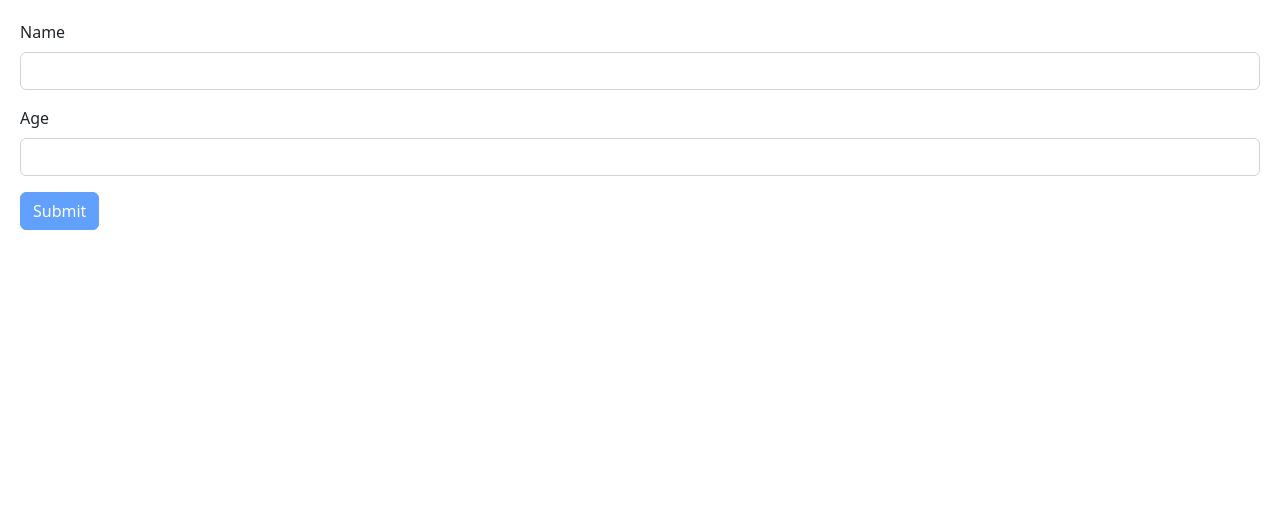
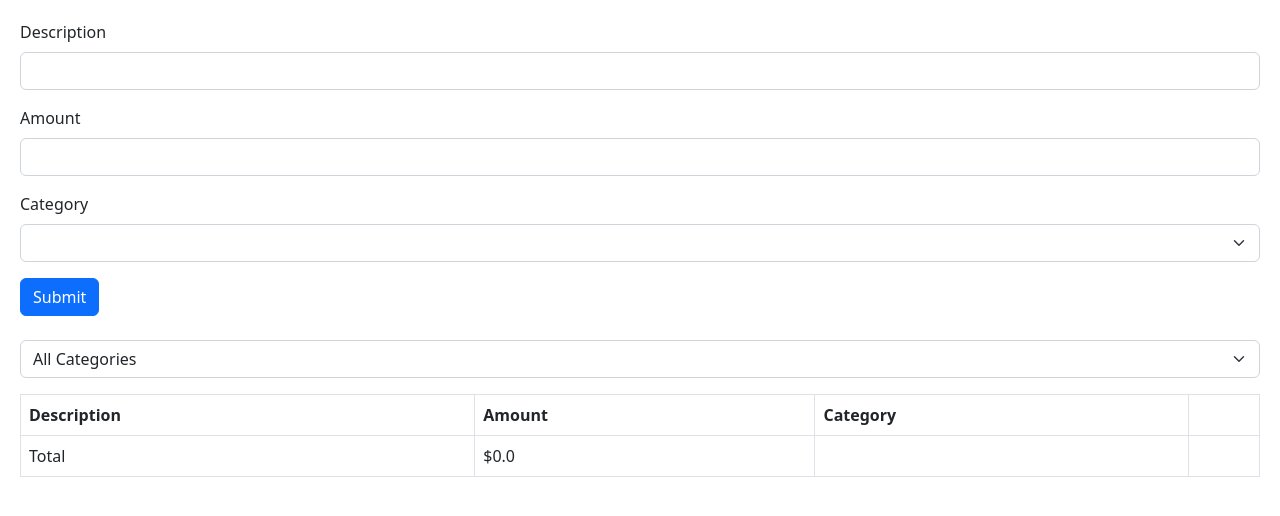
Before and after one commit to tapiwam/react-practice1, a React (Vite) app: page / in a window 1280 px wide. Shown: the top 516 px of the page. Built offline with nearby package versions, Linux system fonts and the light colour scheme.

Commit message:
Started building layout for expenses page

```diff
--- a/src/App.tsx
+++ b/src/App.tsx
@@ -1,10 +1,23 @@
 import { useState } from "react";
-import Form from "./components/Form";
+import ExpenseList from "./components/ExpenseList";
+import ExpenseTracker from "./components/ExpenseTracker";
+import Expense from "./model/Expense";
 
 function App() {
+  const [expenses, setExpenses] = useState([]);
+
+  const onSubmitItem = (data: Expense) => {
+    console.log(data);
+  };
+
   return (
     <div>
-      <Form></Form>
+      <ExpenseTracker
+        items={expenses}
+        onSubmitItem={onSubmitItem}
+      ></ExpenseTracker>
+
+      <ExpenseList items={expenses}></ExpenseList>
     </div>
   );
 }
--- /dev/null
+++ b/src/components/ExpenseList.tsx
@@ -0,0 +1,70 @@
+import { FormEvent, useState } from "react";
+import Expense from "../model/Expense";
+
+interface Props {
+  items: Expense[];
+}
+
+const ExpenseList = ({ items }: Props) => {
+  const [selected, setSelected] = useState("");
+
+  const handleSelection = (event: FormEvent) => {
+    console.log(event.target.value);
+    setSelected(event.target.value);
+  };
+
+  return (
+    <div>
+      <form>
+        <div className="mb-3 mt-4">
+          <select
+            value={selected}
+            defaultValue={""}
+            name="selectedOption"
+            id=""
+            className="form-select"
+            onChange={handleSelection}
+          >
+            <option value="">All Categories</option>
+            <option value="Groceries">Groceries</option>
+            <option value="Utilities">Utilities</option>
+            <option value="Entertainment">Entertainment</option>
+          </select>
+        </div>
+      </form>
+
+      <table className="table table-bordered">
+        <thead>
+          <tr>
+            <th scope="col">Description</th>
+            <th scope="col">Amount</th>
+            <th scope="col">Category</th>
+            <th scope="col"></th>
+          </tr>
+        </thead>
+
+        <tbody>
+          {items.map((item, index) => (
+            <tr key={index}>
+              <td>{item.description}</td>
+              <td>{item.amount}</td>
+              <td>{item.category}</td>
+              <td>
+                <button className="btn btn-danger">Delete</button>
+              </td>
+            </tr>
+          ))}
+
+          <tr>
+            <td>Total</td>
+            <td>$0.0</td>
+            <td></td>
+            <td></td>
+          </tr>
+        </tbody>
+      </table>
+    </div>
+  );
+};
+
+export default ExpenseList;
--- /dev/null
+++ b/src/components/ExpenseTracker.tsx
@@ -0,0 +1,85 @@
+import React, { FormEvent } from "react";
+import { FieldValues, useForm } from "react-hook-form";
+import { Schema, z } from "zod";
+import Expense from "../model/Expense";
+
+const schema = z.object({
+  description: z
+    .string()
+    .min(2, { message: "Description should have at least 2 characters." }),
+  amount: z.number(),
+  category: z.string(),
+});
+
+type FormData = z.infer<typeof schema>;
+
+interface Props {
+  items: any[];
+  onSubmitItem: (item: Expense) => void;
+}
+
+const ExpenseTracker = ({ items, onSubmitItem }: Props) => {
+  // Form items
+  const {
+    register,
+    handleSubmit,
+    formState: { errors, isValid },
+  } = useForm<FormData>();
+
+  const onSubmit = (data: FieldValues) => {
+    if (isValid) {
+      onSubmitItem(data as Expense);
+    }
+  };
+
+  return (
+    <form onSubmit={handleSubmit(onSubmit)}>
+      <div className="mb-3">
+        <label htmlFor="description" className="form-label">
+          Description
+        </label>
+        <input
+          {...register("description")}
+          id="description"
+          type="text"
+          className="form-control"
+        />
+      </div>
+
+      <div className="mb-3">
+        <label htmlFor="amount" className="form-label">
+          Amount
+        </label>
+        <input
+          {...register("amount")}
+          id="amount"
+          type="number"
+          className="form-control"
+        />
+      </div>
+
+      <div className="mb-3">
+        <label htmlFor="category" className="form-label">
+          Category
+        </label>
+        <select
+          {...register("category")}
+          id="category"
+          className="form-select"
+          aria-label="Category"
+        >
+          <option selected></option>
+          <option value="Groceries">Groceries</option>
+          <option value="Utilities">Utilities</option>
+          <option value="Entertainment">Entertainment</option>
+        </select>
+      </div>
+
+      <button className="btn btn-primary" type="submit">
+        Submit
+      </button>
+    </form>
+  );
+};
+
+export default ExpenseTracker;
--- /dev/null
+++ b/src/model/Expense.tsx
@@ -0,0 +1,7 @@
+interface Expense {
+  description: string;
+  amount: number;
+  category: "Groceries" | "Utilities" | "Entertainment";
+}
+
+export default Expense;
```
